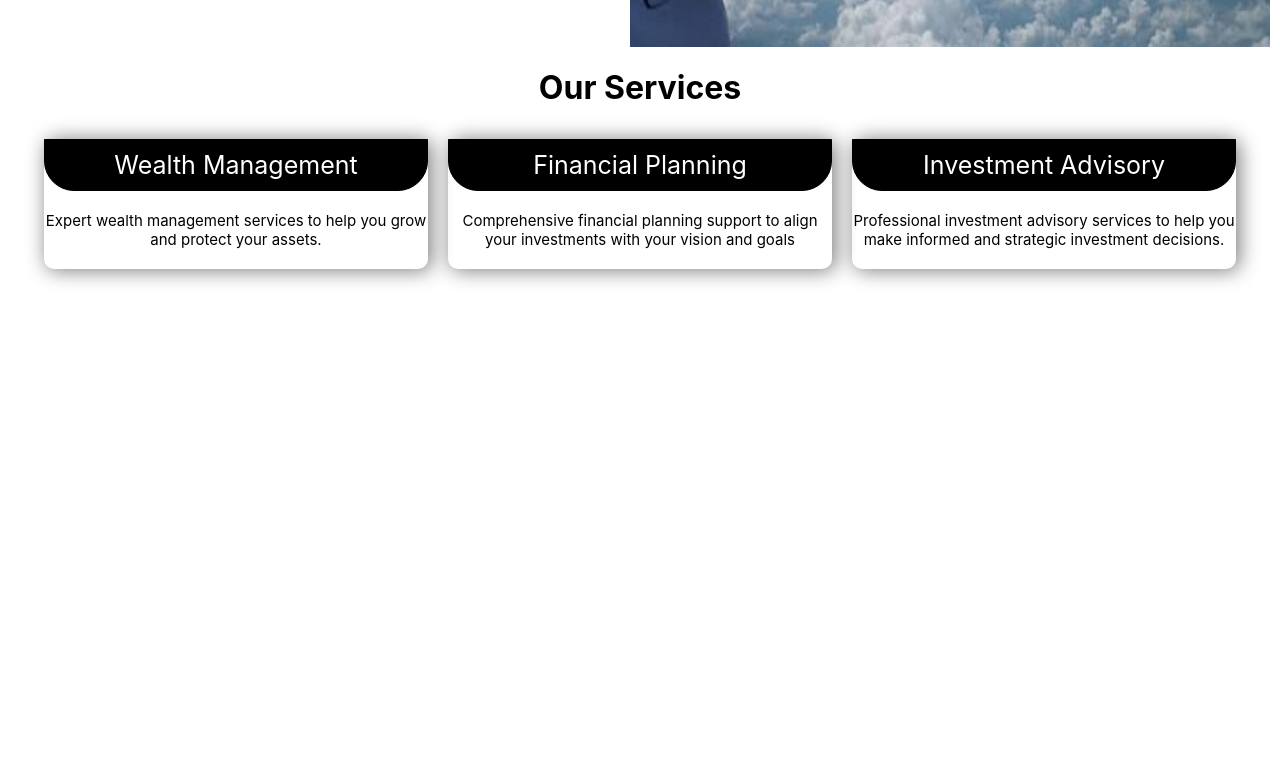
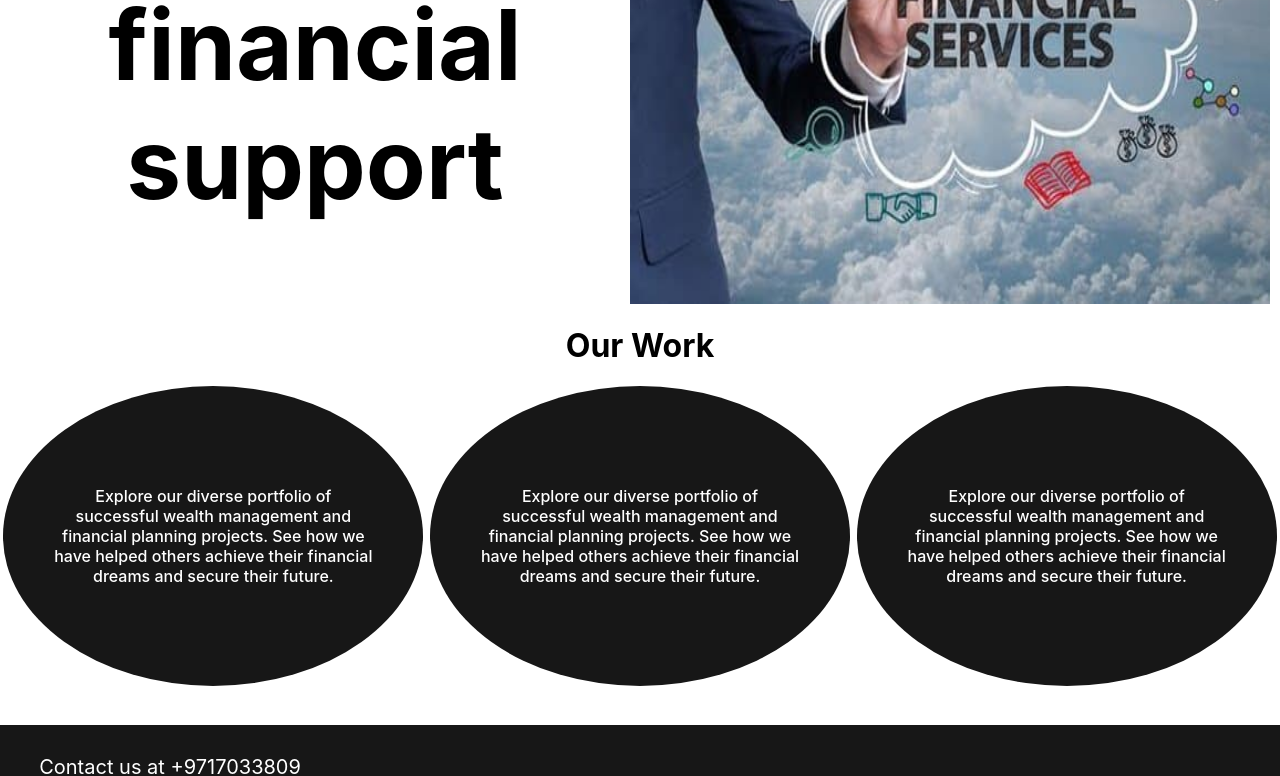
Before and after one commit to abhijan2402/FinanceApp, a React (Create React App) app: page / in a window 1280 px wide. Shown: the part 2000-2776 px from the top of the page. Before the commit the page ends 2304 px from the top, so only its background shows below. Built offline with nearby package versions, Linux system fonts and the light colour scheme.

Commit message:
All content added

```diff
--- a/package.json
+++ b/package.json
@@ -12,6 +12,7 @@
     "@testing-library/jest-dom": "^5.17.0",
     "@testing-library/react": "^13.4.0",
     "@testing-library/user-event": "^13.5.0",
+    "gh-pages": "^6.1.1",
     "lottie-react": "^2.4.0",
     "react": "^18.3.1",
     "react-dom": "^18.3.1",
--- a/src/App.js
+++ b/src/App.js
@@ -4,6 +4,8 @@ import FinancialSupport from './screens/FinancialSupport';
 import OurServices from './screens/OurServices';
 import Navbar from './screens/Navbar';
 import Landing from './screens/Landing';
+import Footer from './screens/Footer';
+import OurWork from './screens/OurWork';
 
 function App() {
   return (
@@ -11,8 +13,10 @@ function App() {
       <Navbar />
       <Landing />
       <Intro />
+      <OurServices />
       <FinancialSupport />
-      <OurServices />
+      <OurWork />
+      <Footer />
     </div>
   );
 }
--- /dev/null
+++ b/src/screens/Footer.jsx
@@ -0,0 +1,51 @@
+import React from "react";
+
+function Footer() {
+  return (
+    <div style={heading}>
+      {/* <div style={FooterHead}>
+        Explore our diverse portfolio of successful wealth management and
+        financial planning projects. See how we have helped others achieve their
+        financial dreams and secure their future.
+      </div> */}
+      <div>
+        <div style={CommunicationPart}>Contact us at +9717033809 </div>
+        <div style={CommunicationPart}>
+          Email us at contactfinxec@gmail.com{" "}
+        </div>
+      </div>
+      <div style={FooterHead}>
+        Registered Address: 3013, C Block, Greenfield Colony, Faridabad. Office
+        Address: Unit 101, Pyramid Square, Sector 67a, Gurgaon
+      </div>
+    </div>
+  );
+}
+
+export default Footer;
+const heading = {
+  //   width: "100%",
+  backgroundColor: "#171717",
+  color: "white",
+  padding: "20px",
+  display: "flex",
+  flexDirection: "row",
+  justifyContent: "space-between",
+  marginTop: "3%",
+};
+const FooterHead = {
+  fontSize: "18px",
+  fontWeight: "500",
+  width: "auto",
+  //   width: "50%",
+  alignSelf: "center",
+  margin: "10px 0px",
+  margin: "auto",
+};
+// footerAddress = {
+//   fontSize: "16px",
+// };
+const CommunicationPart = {
+  fontSize: "20px",
+  margin: "10px 0px",
+};
--- a/src/screens/Navbar.jsx
+++ b/src/screens/Navbar.jsx
@@ -25,7 +25,7 @@ function Navbar() {
   };
 
   return (
-    <AppBar position="static">
+    <AppBar position="static" style={{backgroundColor:"black"}}>
       <Container maxWidth="xl" sx={{}}>
         <Toolbar disableGutters>
           <img
--- /dev/null
+++ b/src/screens/OurWork.jsx
@@ -0,0 +1,44 @@
+import React from "react";
+
+function OurWork() {
+  return (
+    <div style={{ marginBottom: "20px" }}>
+      <h1>Our Work</h1>
+      <div style={WorkContent}>
+        <div style={Content}>
+          Explore our diverse portfolio of successful wealth management and
+          financial planning projects. See how we have helped others achieve
+          their financial dreams and secure their future.
+        </div>
+        <div style={Content}>
+          Explore our diverse portfolio of successful wealth management and
+          financial planning projects. See how we have helped others achieve
+          their financial dreams and secure their future.
+        </div>
+        <div style={Content}>
+          Explore our diverse portfolio of successful wealth management and
+          financial planning projects. See how we have helped others achieve
+          their financial dreams and secure their future.
+        </div>
+      </div>
+    </div>
+  );
+}
+
+export default OurWork;
+const WorkContent = {
+  //   backgroundColor: "black",
+  color: "black",
+  fontSize: "16px",
+  fontWeight: "500",
+  display: "flex",
+  flexDirection: "row",
+  justifyContent: "space-around",
+};
+const Content = {
+  backgroundColor: "#171717",
+  color: "white",
+  borderRadius: "100%",
+  width: "25%",
+  padding: "100px 50px",
+};
```
Also changed, not shown: 1 other file (tests, documents, lock files or other folders).
